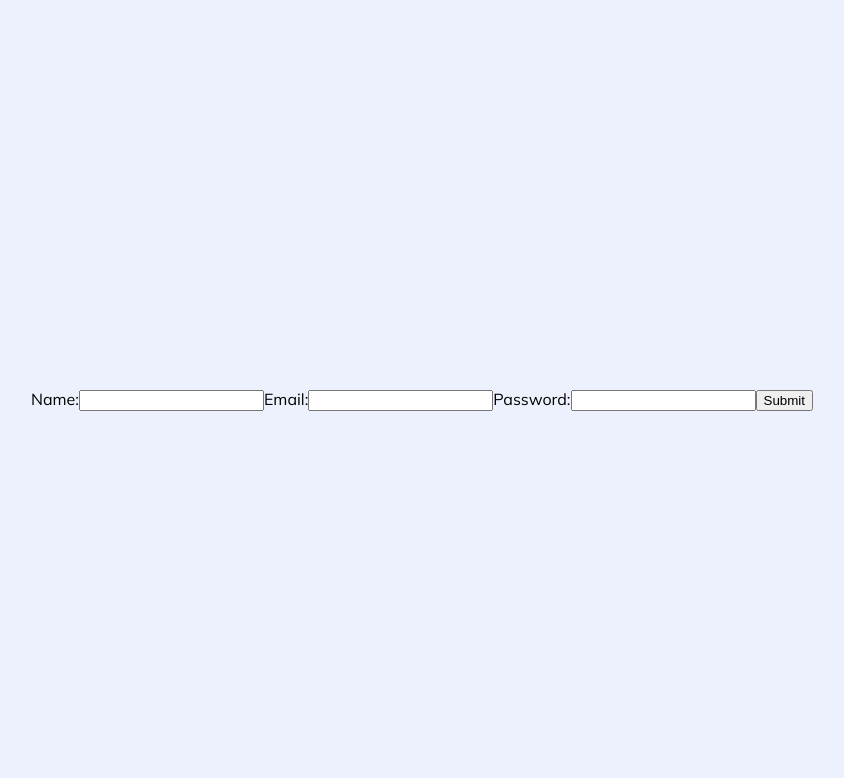
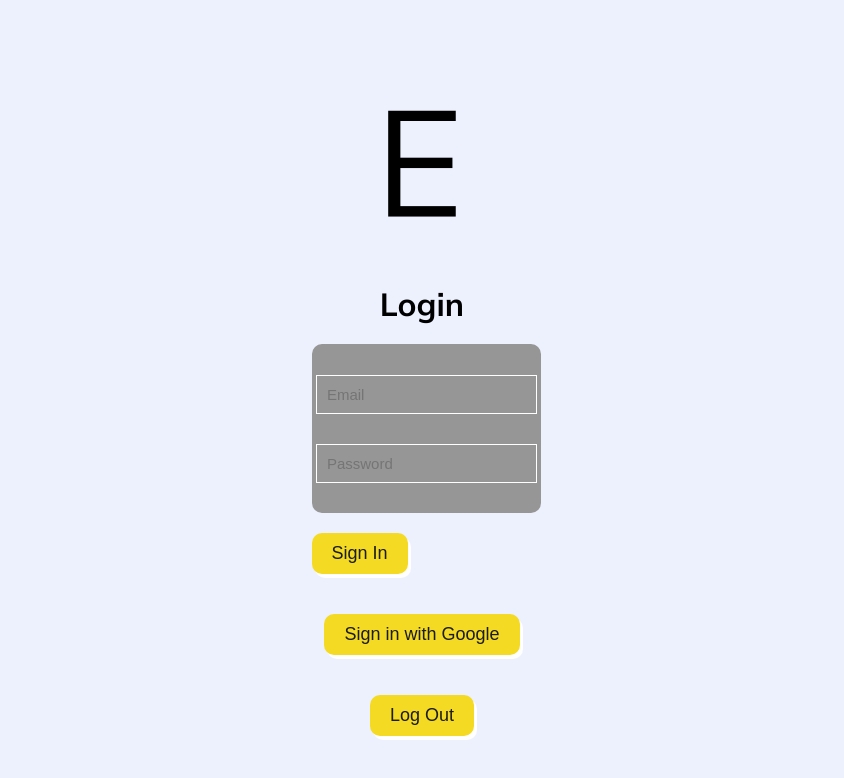
Before and after one commit to SchroederSimon/Experientia, a React (Vite) app: page /register in a window 1280 px wide. Shown: the top 778 px of the page, without its empty margins (218-1062 px from the left). Built offline with nearby package versions, Linux system fonts and the light colour scheme.

Commit message:
firebase connection changes to register, login, config

```diff
--- a/src/App.tsx
+++ b/src/App.tsx
@@ -5,7 +5,7 @@ import About from './pages/About/About'
 import Home from './pages/Home/Home'
 import Login from './pages/Login/Login'
 import News from './pages/News/News'
-import Profile from './pages/Profile/Profile'
+// import Profile from './pages/Profile/Profile'
 
 
 function App() {
@@ -16,7 +16,7 @@ function App() {
       <About />
       <News />
       <Login />
-      <Profile />
+      {/* <Profile /> */}
     </>
   )
 }
--- /dev/null
+++ b/src/hooks/useAuth.tsx
@@ -0,0 +1,26 @@
+import { createUserWithEmailAndPassword, signInWithPopup, signOut } from "@firebase/auth";
+import { useState } from "react";
+import { auth, googleProvider } from "../services/firebase";
+
+
+console.log(auth?.currentUser?.email)
+
+
+
+export const handleLogOut = async (event: React.FormEvent<HTMLFormElement>) => {
+    event.preventDefault();
+    try {
+        await signOut(auth);
+    } catch (error) {
+        console.log(error)
+    }
+}
+
+export const handleSignInWithGoogle = async (event: React.FormEvent<HTMLFormElement>) => {
+    event.preventDefault();
+    try {
+        await signInWithPopup(auth, googleProvider);
+    } catch (error) {
+        console.log(error)
+    }
+}
--- a/src/pages/Login/Login.tsx
+++ b/src/pages/Login/Login.tsx
@@ -1,62 +1,72 @@
-import { useState } from 'react';
-import '../../pages/Login/Login.css'
-import { auth } from '../../services/firebase';
-import { useNavigate } from 'react-router-dom';
+// import { useState } from 'react';
+// import '../../pages/Login/Login.css'
+// import { auth } from '../../services/firebase';
+// import { useNavigate } from 'react-router-dom';
 
 
+// function Login() {
+
+//   const [email, setEmail] = useState("");
+//   const [password, setPassword] = useState("");
+//   const [isLoggedIn, setIsLoggedIn] = useState(false);
+
+//   const navigate = useNavigate();
+
+//   const handleFormSubmit = async (event: React.FormEvent<HTMLFormElement>) => {
+//     event.preventDefault();
+//     try {
+//       const userCredential = await auth.signInWithEmailAndPassword(email, password);
+//       console.log(userCredential.user);
+//       setIsLoggedIn(true);
+//       navigate('user/profile');
+//     } catch (error) {
+//       console.log(error);
+//     }
+//   };
+
+//   if (isLoggedIn) {
+//     console.log("asdas");
+//   }
+
+//   return (
+//     <div className="login-container">
+//       <img src="/logo.png" alt="" />
+//       <h1>Login</h1>
+//       <form className="login-form" onSubmit={handleFormSubmit}>
+//         <label htmlFor="email">Email:</label>
+//         <input
+//           type="email"
+//           id="email"
+//           name="email"
+//           required
+//           value={email}
+//           onChange={(event) => setEmail(event.target.value)}
+//         />
+
+//         <label htmlFor="password">Password:</label>
+//         <input
+//           type="password"
+//           id="password"
+//           name="password"
+//           required
+//           value={password}
+//           onChange={(event) => setPassword(event.target.value)}
+//         />
+
+//         <button type="submit">Log In</button>
+//       </form>
+//     </div>
+//   )
+// }
+
+// export default Login
 function Login() {
 
-  const [email, setEmail] = useState("");
-  const [password, setPassword] = useState("");
-  const [isLoggedIn, setIsLoggedIn] = useState(false);
-
-  const navigate = useNavigate();
-
-  const handleFormSubmit = async (event: React.FormEvent<HTMLFormElement>) => {
-    event.preventDefault();
-    try {
-      const userCredential = await auth.signInWithEmailAndPassword(email, password);
-      console.log(userCredential.user);
-      setIsLoggedIn(true);
-      navigate('user/profile');
-    } catch (error) {
-      console.log(error);
-    }
-  };
-
-  if (isLoggedIn) {
-    console.log("asdas");
-  }
 
   return (
     <div className="login-container">
-      <img src="/logo.png" alt="" />
-      <h1>Login</h1>
-      <form className="login-form" onSubmit={handleFormSubmit}>
-        <label htmlFor="email">Email:</label>
-        <input
-          type="email"
-          id="email"
-          name="email"
-          required
-          value={email}
-          onChange={(event) => setEmail(event.target.value)}
-        />
 
-        <label htmlFor="password">Password:</label>
-        <input
-          type="password"
-          id="password"
-          name="password"
-          required
-          value={password}
-          onChange={(event) => setPassword(event.target.value)}
-        />
-
-        <button type="submit">Log In</button>
-      </form>
     </div>
   )
 }
-
 export default Login
--- a/src/pages/Register/Register.css
+++ b/src/pages/Register/Register.css
@@ -4,4 +4,47 @@
     display: flex;
     justify-content: center;
     align-items: center;
+    flex-direction: column;
+    gap: 20px;
 }
+
+.register-inputs {
+    width: 100%;
+    height: 20vh;
+    background-color: var(--colorGray);
+    display: flex;
+    justify-content: center;
+    align-items: center;
+    flex-direction: column;
+    gap: 30px;
+    border-radius: 10px;
+    padding: 2%;
+}
+
+.register-inputs input {
+    padding: 10px;
+    outline: 0;
+    border: 1px solid #fff;
+    color: #fff;
+    background: transparent;
+    font-size: 15px;
+}
+
+.register-inputs label {
+    color: #fff;
+    cursor: text;
+}
+
+.register-container button{
+    margin-top: 20px;
+    align-self: center;
+    padding: 10px 20px;
+    box-shadow: 3px 4px 0px 0px var(--colorWhite);
+    background-color: var(--colorYellow);
+    border-radius: 10px;
+    border: none;
+    cursor: pointer;
+    color: var(--colorBlack);
+    font-size: 18px;
+    text-decoration: none;
+}
--- a/src/pages/Register/Register.tsx
+++ b/src/pages/Register/Register.tsx
@@ -1,59 +1,110 @@
+// import '../../pages/Register/Register.css'
+// import React, { useState } from "react";
+// import { auth, firestore } from '../../services/firebase';
+
+
+// const [name, setName] = useState("");
+// const [email, setEmail] = useState("");
+// const [password, setPassword] = useState("");
+
+// const handleSubmit = async (event: React.FormEvent<HTMLFormElement>) => {
+//     event.preventDefault();
+
+//     const { user } = await auth.createUserWithEmailAndPassword(email, password);
+
+//     if (user) {
+//         await firestore.collection("users").doc(user.uid).set({
+//             name,
+//         });
+//         console.log("User account created successfully!");
+//     } else {
+//         console.error("Error creating user account: User is null.");
+//     }
+// };
+
+// return (
+//     <div className="register-container">
+//         <form onSubmit={handleSubmit}>
+//             <label htmlFor="name">Name:</label>
+//             <input
+//                 type="text"
+//                 id="name"
+//                 value={name}
+//                 onChange={(event) => setName(event.target.value)}
+//             />
+
+//             <label htmlFor="email">Email:</label>
+//             <input
+//                 type="email"
+//                 id="email"
+//                 value={email}
+//                 onChange={(event) => setEmail(event.target.value)}
+//             />
+
+//             <label htmlFor="password">Password:</label>
+//             <input
+//                 type="password"
+//                 id="password"
+//                 value={password}
+//                 onChange={(event) => setPassword(event.target.value)}
+//             />
+
+//             <button type="submit">Submit</button>
+//         </form>
+//     </div>
+// );
+import { auth, googleProvider } from "../../services/firebase"
+import { createUserWithEmailAndPassword, signInWithPopup, signOut } from "@firebase/auth"
+import { useState } from "react"
 import '../../pages/Register/Register.css'
-import React, { useState } from "react";
-import { auth, firestore } from '../../services/firebase';
+import { handleLogOut, handleSignInWithGoogle  } from "../../hooks/useAuth"
 
-const Register: React.FC = () => {
-    const [name, setName] = useState("");
-    const [email, setEmail] = useState("");
-    const [password, setPassword] = useState("");
+function Register() {
+    const [email, setEmail] = useState("")
+    const [password, setPassword] = useState("")
 
-    const handleSubmit = async (event: React.FormEvent<HTMLFormElement>) => {
+    console.log(auth?.currentUser?.email)
+
+    const handleSignIn = async (event: React.FormEvent<HTMLFormElement>) => {
         event.preventDefault();
-
-        const { user } = await auth.createUserWithEmailAndPassword(email, password);
-
-        if (user) {
-            await firestore.collection("users").doc(user.uid).set({
-                name,
-            });
-            console.log("User account created successfully!");
-        } else {
-            console.error("Error creating user account: User is null.");
+        try {
+            await createUserWithEmailAndPassword(auth, email, password);
+        } catch (error) {
+            console.log(error)
         }
-    };
+    }
 
 
     return (
         <div className="register-container">
-            <form onSubmit={handleSubmit}>
-                <label htmlFor="name">Name:</label>
+            <img src="/logo.png" alt="" />
+            <h1>Login</h1>
+            <form  onSubmit={handleSignIn}>
+                <div className="register-inputs">
                     <input
                         type="text"
-                    id="name"
-                    value={name}
-                    onChange={(event) => setName(event.target.value)}
+                        placeholder="Email"
+                        value={email}
+                        onChange={(e) => setEmail(e.target.value)}
                     />
-
-                <label htmlFor="email">Email:</label>
-                <input
-                    type="email"
-                    id="email"
-                    value={email}
-                    onChange={(event) => setEmail(event.target.value)}
-                />
-
-                <label htmlFor="password">Password:</label>
                     <input
                         type="password"
-                    id="password"
+                        placeholder="Password"
                         value={password}
-                    onChange={(event) => setPassword(event.target.value)}
+                        onChange={(e) => setPassword(e.target.value)}
                     />
+                </div>
+                <button type="submit">Sign In</button>
+            </form>
 
-                <button type="submit">Submit</button>
+            <form onSubmit={handleSignInWithGoogle}>
+                <button type="submit">Sign in with Google</button>
+            </form>
+
+            <form onSubmit={handleLogOut}>
+                <button type="submit">Log Out</button>
             </form>
         </div>
-    );
-};
-
+    )
+}
 export default Register;
--- a/src/services/firebase.tsx
+++ b/src/services/firebase.tsx
@@ -1,18 +1,17 @@
-import firebase from 'firebase/compat/app';
-import 'firebase/compat/auth';
-import 'firebase/compat/firestore'
+import { initializeApp } from "firebase/app"
+import { getAuth, GoogleAuthProvider } from "firebase/auth"
 
-const app = firebase.initializeApp({
+
+const firebaseConfig = {
     apiKey: process.env.API_KEY_FIREBASE,
     authDomain: process.env.AUTH_DOMAIN,
     projectId: "login-auth-bb896",
     storageBucket: "login-auth-bb896.appspot.com",
     messagingSenderId: "768862725908",
     appId: process.env.APP_ID
-});
+};
 
 
-const auth = firebase.auth();
-const firestore = firebase.firestore();
-
-export { auth, firestore };
+const app = initializeApp(firebaseConfig);
+export const auth = getAuth(app);
+export const googleProvider = new GoogleAuthProvider();
```
Also changed, not shown: src/pages/Profile/Profile.tsx (+19 -19 lines). Lines whose indentation alone changed are shown as unchanged.
